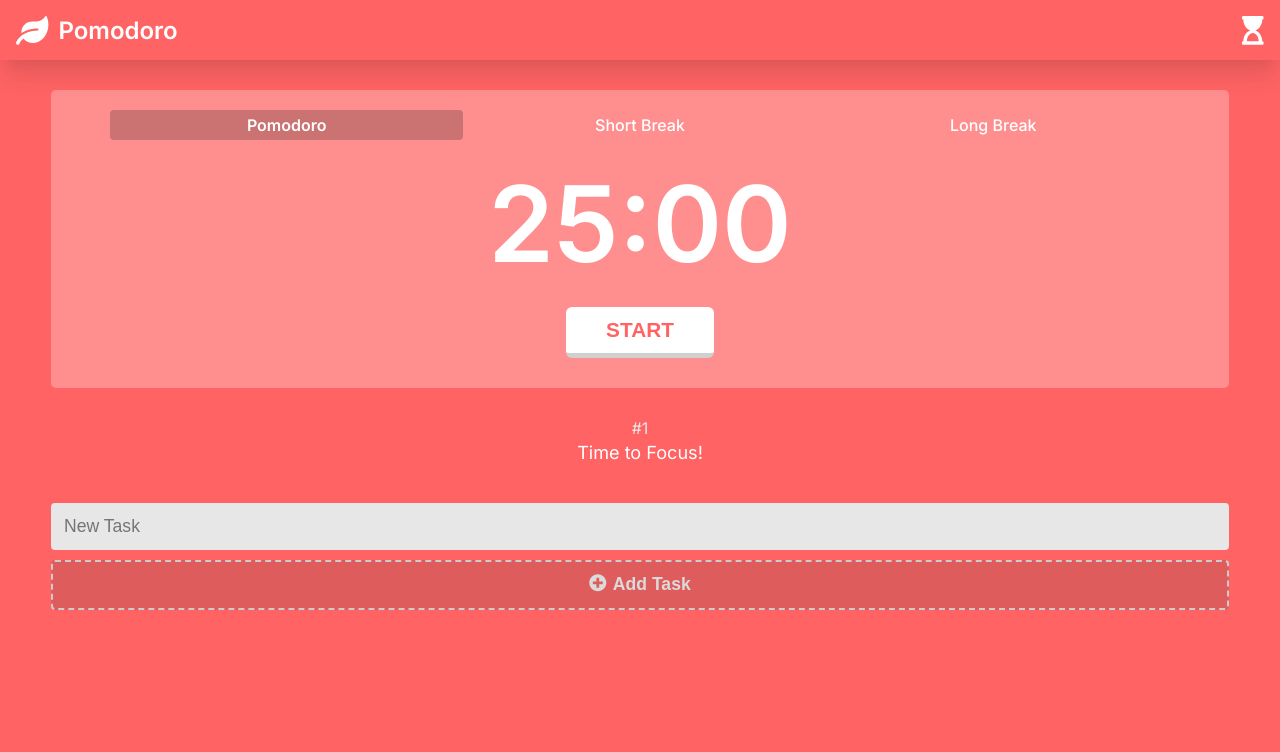
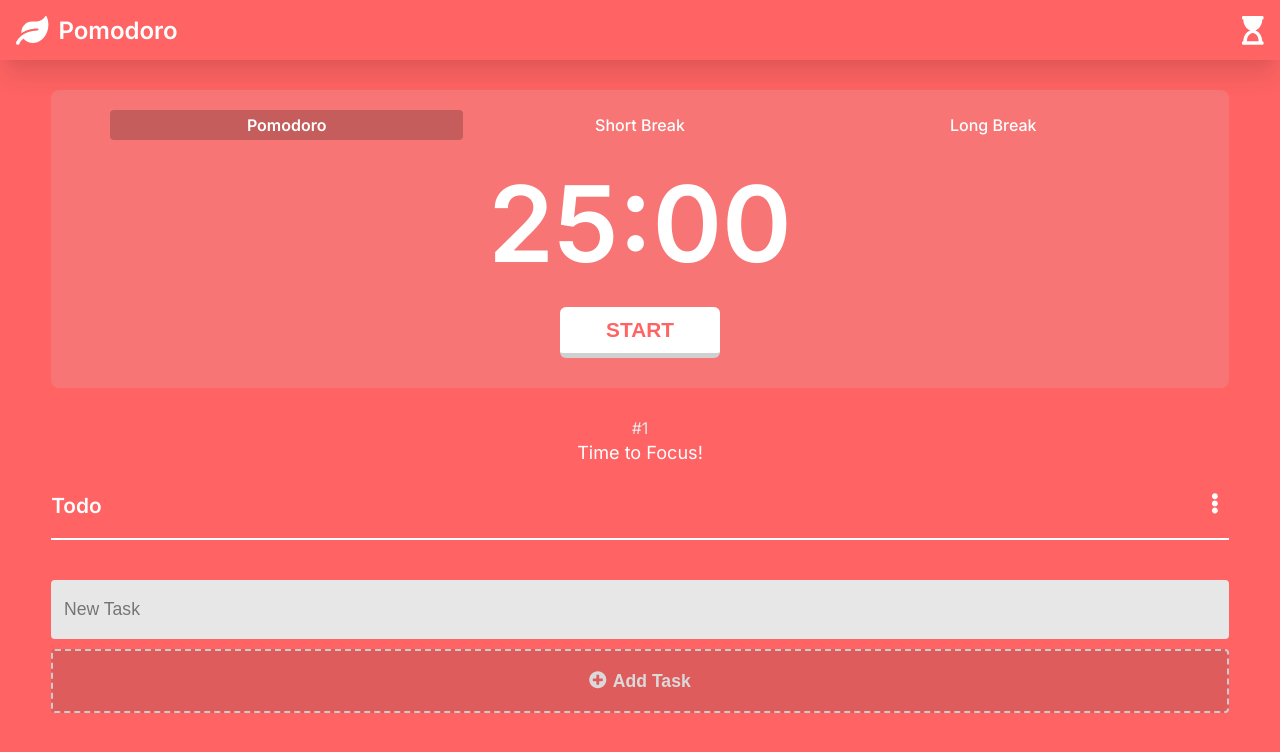
Before and after one commit to shidqirifat/pomodoro-timer, a React (Create React App) app: page / in a window 1280 px wide. Shown: the top 752 px of the page. Built offline with nearby package versions, Linux system fonts and the light colour scheme.

Commit message:
add skip button, fix lap pomodoro, auto reset lap when day has changed, add task menu for clear finished tasks and clear all tasks.

```diff
--- a/src/Main.js
+++ b/src/Main.js
@@ -1,5 +1,7 @@
 /* eslint-disable no-restricted-globals */
 import React, { useState, useEffect } from 'react';
+import { faForward } from "@fortawesome/free-solid-svg-icons";
+import { FontAwesomeIcon } from "@fortawesome/react-fontawesome";
 import Task from './Task';
 
 export default function Main(props) {
@@ -47,6 +49,19 @@ export default function Main(props) {
 
   window.onload = () => {
     localStorage.setItem('runningTimer', JSON.stringify(false));
+    resetLapChangeDay();
+  }
+
+  function resetLapChangeDay() {
+    const getDay = Number(localStorage.getItem('dateDay'));
+    const setToday = new Date().getDate();
+    if (!getDay) localStorage.setItem('dateDay', setToday);
+    else if (getDay !== setToday) {
+      console.log(getDay, setToday);
+      console.log('first');
+      localStorage.setItem('dateDay', setToday);
+      localStorage.setItem('Pomodoro', 1);
+    }
   }
 
   function activeMode(id) {
@@ -78,7 +93,7 @@ export default function Main(props) {
     switch (mode) {
       case 0:
         setLapPomodoro(lapPomodoro + 1);
-        localStorage.setItem('Pomodoro', JSON.stringify(lapPomodoro + 1));
+        localStorage.setItem('Pomodoro', lapPomodoro + 1);
         setMode(1);
         break;
       case 1:
@@ -112,12 +127,7 @@ export default function Main(props) {
     setCurrentMinute(minute);
   }
 
-  const timerLabel = ['Pomodoro', 'Short Break', 'Long Break'];
-  const labelContent = timerLabel.map((label, index) => (
-    <h2
-      className={mode === index ? 'active' : ''}
-      key={index}
-      onClick={() => {
+  function handleSkipTimer(index, skipButton = false) {
     let switchMode = true;
 
     if (runningTimer) switchMode = confirm('are u sure want to switch mode?');
@@ -129,8 +139,16 @@ export default function Main(props) {
     setStartTimer(false);
     setRunningTimer(false);
     localStorage.setItem('runningTimer', JSON.stringify(false));
-        activeMode(index);
-      }}
+    if (!skipButton) activeMode(index);
+    else activeMode(index === 0 ? 1 : 0);
+  }
+
+  const timerLabel = ['Pomodoro', 'Short Break', 'Long Break'];
+  const labelContent = timerLabel.map((label, index) => (
+    <h2
+      className={mode === index ? 'active' : ''}
+      key={index}
+      onClick={() => handleSkipTimer(index)}
     >
       {label}
     </h2 >
@@ -164,18 +182,25 @@ export default function Main(props) {
             {currentSecond < 10 ? `0${currentSecond}` : currentSecond}
           </span>
         </div>
+        <div className='button-timer'>
           <button
             className='timer-start'
             onClick={newTime}
             style={stylesStart}
           >
             {!startTimer
-            ? currentSecond !== 0
+              ? runningTimer
                 ? 'Resume'
                 : 'Start'
               : 'Pause'
             }
           </button>
+          <FontAwesomeIcon
+            onClick={() => handleSkipTimer(mode, true)}
+            className={runningTimer && !startTimer ? 'skip-timer-button active' : 'skip-timer-button'}
+            icon={faForward}
+          />
+        </div>
       </div>
       <Task lap={lapPomodoro} mode={mode} />
     </main>
--- a/src/Task.js
+++ b/src/Task.js
@@ -1,5 +1,6 @@
+/* eslint-disable no-restricted-globals */
 import React, { useEffect, useState } from 'react';
-import { faTimes, faCheck, faClock, faPlusCircle } from "@fortawesome/free-solid-svg-icons";
+import { faTimes, faClock, faPlusCircle, faCheckCircle, faEllipsisV } from "@fortawesome/free-solid-svg-icons";
 import { FontAwesomeIcon } from "@fortawesome/react-fontawesome";
 
 export default function Task(props) {
@@ -63,6 +64,24 @@ export default function Task(props) {
     });
   }
 
+  function clearFinishedTasks() {
+    setTasks(tasks => tasks.filter(task => !task.value));
+    displayTaskMenu();
+  }
+
+  function clearAllTasks() {
+    const confirmation = confirm('Are You sure want to delete all tasks list');
+
+    if (!confirmation) return;
+
+    setTasks([]);
+    displayTaskMenu();
+  }
+
+  function displayTaskMenu() {
+    document.querySelector('.task-menu-container').classList.toggle('active');
+  }
+
   const LapPomodoro = (
     <>
       <h4 className='lap-pomodoro'>#{getLap > 0 ? getLap : props.lap}</h4>
@@ -79,12 +98,12 @@ export default function Task(props) {
   const TaskItems = tasks.map((task) => (
     <h3
       key={task.id}
-      className='task-item'
+      className={task.value ? 'task-item checked' : 'task-item'}
     >
       <FontAwesomeIcon
         onClick={() => checkTask(task.id)}
-        className='check-task'
-        icon={task.value ? faCheck : faClock}
+        className={task.value ? 'check-task checked' : 'check-task'}
+        icon={faCheckCircle}
       />
       {task.name}
       <FontAwesomeIcon
@@ -98,11 +117,26 @@ export default function Task(props) {
   return (
     <div className='task-container'>
       {(props.lap > 0 || getLap > 0) && LapPomodoro}
+      <h3
+        className='task-title'
+      >
+        Todo
+        <FontAwesomeIcon
+          className='task-menu-icon'
+          onClick={displayTaskMenu}
+          icon={faEllipsisV}
+        />
+        <div className='task-menu-container'>
+          <h4 onClick={clearFinishedTasks}>Clear finished tasks</h4>
+          <h4 onClick={clearAllTasks}>Clear all tasks</h4>
+        </div>
+      </h3>
       <div className='task-todo'>
         {TaskItems}
       </div>
       <form onSubmit={submitNewTask}>
         <input
+          id='new-task'
           type='text'
           className='new-task'
           name='name'
--- a/src/main.css
+++ b/src/main.css
@@ -14,13 +14,14 @@ header {
   align-items: center;
   justify-content: space-between;
   height: 60px;
+  width: 100%;
   background: #4fbdba;
   color: white;
   padding: 0 1rem;
   box-shadow: rgba(0, 0, 0, 0.1) 0px 20px 25px -5px,
     rgba(0, 0, 0, 0.04) 0px 10px 10px -5px;
   transition: background-color 0.5s linear;
-  position: sticky;
+  position: fixed;
   z-index: 2;
 }
 .header-title {
@@ -119,8 +120,8 @@ header {
 }
 
 main {
-  padding-top: 30px;
-  height: calc(100vh - 60px);
+  padding-top: 90px;
+  min-height: 100vh;
   transition: background-color 0.5s linear;
 }
 
@@ -133,8 +134,8 @@ main {
   height: max-content;
   margin: 0 auto;
   text-align: center;
-  border-radius: 5px;
-  background: rgba(255, 255, 255, 0.281);
+  border-radius: 8px;
+  background: rgba(206, 206, 206, 0.164);
 }
 .timer-label {
   display: grid;
@@ -162,12 +163,16 @@ main {
   color: white;
   display: inline-block;
 }
+.button-timer {
+  position: relative;
+  margin: 20px auto 30px;
+}
 .timer-start {
   outline: none;
   border: none;
   background: white;
-  padding: 0.7rem 2.5rem;
-  margin: 20px auto 30px;
+  width: 160px;
+  padding: 0.7rem;
   border-radius: 6px;
   border-bottom: 5px solid rgba(199, 199, 199, 0.836);
   font-size: 1.3rem;
@@ -180,8 +185,21 @@ main {
   outline: 2px solid rgb(75, 75, 75);
 }
 .timer-start:active {
-  border-bottom: 5px solid rgb(48, 180, 167);
+  border-bottom: 5px solid rgb(214, 214, 214);
   top: 3px;
+}
+.skip-timer-button {
+  position: absolute;
+  font-size: 1.8rem;
+  color: rgb(250, 250, 250);
+  right: -50px;
+  top: 45%;
+  transform: translateY(-50%);
+  opacity: 0;
+  transition: all 0.3s;
+}
+.skip-timer-button.active {
+  opacity: 1;
 }
 .task-container {
   margin-top: 30px;
@@ -202,6 +220,50 @@ main {
   font-size: 1.13rem;
   color: rgb(255, 255, 255);
 }
+.task-container .task-title {
+  font-size: 1.3rem;
+  font-weight: 600;
+  border-bottom: 2px solid rgb(255, 255, 255);
+  color: white;
+  padding-bottom: 20px;
+  margin: 30px auto 20px;
+  position: relative;
+}
+.task-container .task-menu-icon {
+  position: absolute;
+  right: 10px;
+  color: white;
+}
+.task-container .task-menu-container {
+  position: absolute;
+  background: white;
+  color: rgb(0, 0, 0);
+  width: 200px;
+  right: 0;
+  top: 50px;
+  z-index: 1;
+  padding: 0.3rem;
+  border-radius: 6px;
+  box-shadow: rgba(149, 157, 165, 0.2) 0px 18px 24px;
+  visibility: hidden;
+  opacity: 0;
+  transition: all 0.3s;
+}
+.task-container .task-menu-container.active {
+  visibility: visible;
+  top: 40px;
+  opacity: 1;
+}
+.task-menu-container h4 {
+  font-size: 0.9rem;
+  font-weight: 400;
+  padding: 0.85rem;
+  margin: 0 auto;
+  width: 90%;
+}
+.task-menu-container h4:not(:last-child) {
+  border-bottom: 1px solid rgb(182, 182, 182);
+}
 .task-container form {
   width: 100%;
   margin: 0 auto;
@@ -211,7 +273,7 @@ main {
 }
 .task-container .new-task,
 .task-container .submit-task {
-  padding: 0.8rem;
+  padding: 1.2rem 0.8rem;
   outline: none;
   width: 100%;
   font-size: 1.1rem;
@@ -222,12 +284,14 @@ main {
   background: #e7e7e7;
   border: none;
   color: rgb(0, 0, 0);
+  margin-top: 20px;
 }
 .task-container .new-task:focus {
   outline: 2px solid #3b3b3b;
 }
 .task-container .submit-task {
   border: none;
+  padding: 1.2rem 0.8rem;
   background: #3d3d3d2a;
   font-weight: 600;
   border: 2px dashed #cccccc;
@@ -242,31 +306,38 @@ main {
   display: flex;
   flex-direction: column;
   gap: 5px;
-  margin: 30px auto 10px;
 }
 .task-todo .task-item {
-  padding: 0.8rem;
+  padding: 1.2rem 0.8rem;
   color: black;
   font-size: 1.1rem;
   font-weight: 500;
   border-radius: 3px;
   background: #ffffff;
-  border-left: 7px solid #2fa7a3;
   position: relative;
   display: flex;
   align-items: center;
   text-align: left;
-  padding-left: 45px;
+  padding-left: 50px;
+}
+.task-todo .task-item.checked {
+  text-decoration: rgb(128, 128, 128) 2px line-through;
+  color: rgb(128, 128, 128);
 }
 .check-task {
   position: absolute;
   left: 15px;
+  font-size: 1.6rem;
+  color: #b6b6b6;
+}
+.check-task.checked {
+  color: black;
 }
 .delete-task {
   position: absolute;
   right: 15px;
   color: #c4c4c4;
-  font-size: 1.1rem;
+  font-size: 1.6rem;
   font-weight: 600;
   padding: 0.1rem;
 }
```
Lines whose indentation alone changed are shown as unchanged.
